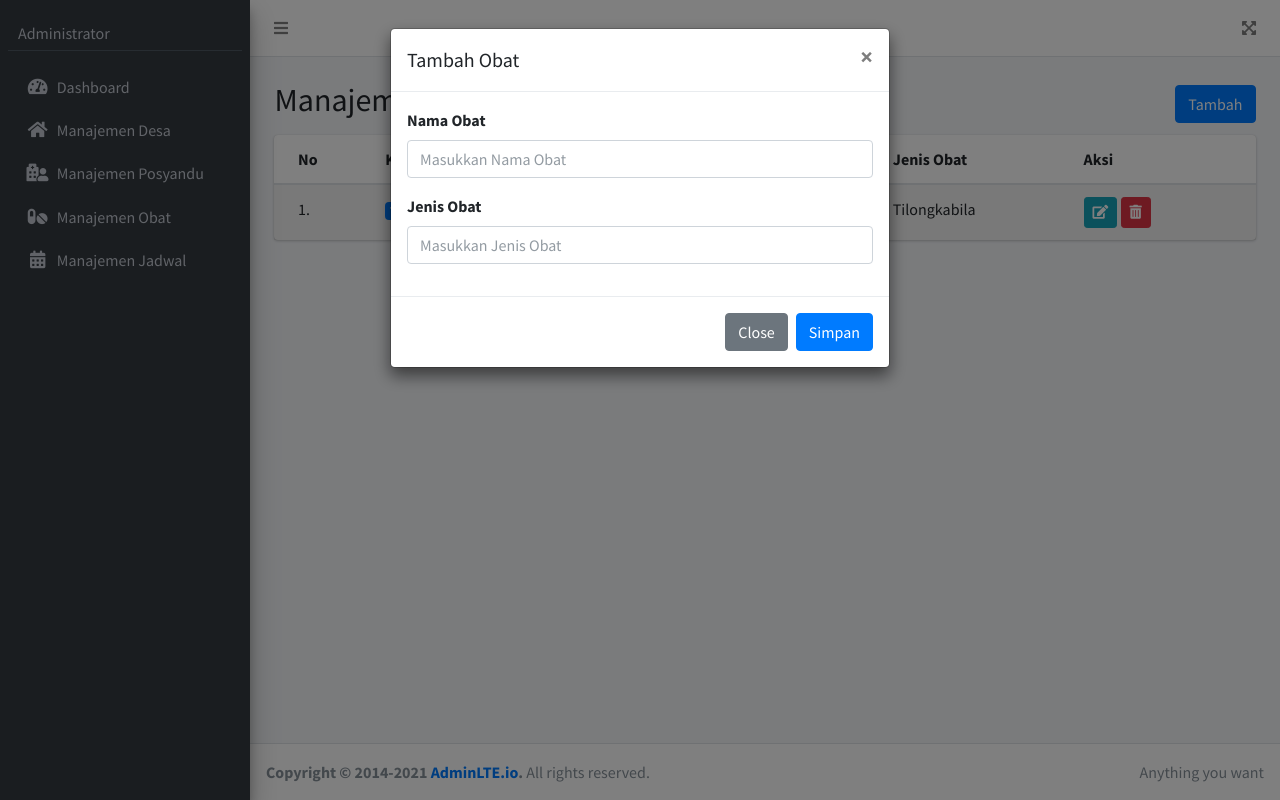
After one commit to iki-rumondor/i-Posyandu, a CodeIgniter 4 app: template app/Views/v_obat.php in a window 1280 px wide, after a click on "Tambah". The commit adds this page. Run offline with PHP 8.4 and a stand-in for CodeIgniter, Linux system fonts and the light colour scheme; the template is opened without the code that fills it: most values are stand-ins (such as "Sample title", 1, 10 or a date in 2020); some libraries are stand-ins or nearby versions.

Commit message:
membuat view desa dan obat

```diff
--- a/app/Config/Routes.php
+++ b/app/Config/Routes.php
@@ -33,6 +33,8 @@ $routes->get('/', 'Home::index');
 $routes->get('/view/login', 'View::login');
 $routes->get('/view/dashboard', 'View::dashboard');
 $routes->get('/view/posyandu', 'View::posyandu');
+$routes->get('/view/desa', 'View::desa');
+$routes->get('/view/obat', 'View::obat');
 
 $routes->post('/login', 'Auth::login');
 /*
--- /dev/null
+++ b/app/Views/modal/m_obat.php
@@ -0,0 +1,79 @@
+<div class="modal fade" id="addObatModal" tabindex="-1" aria-labelledby="addObatModalLabel" aria-hidden="true">
+    <div class="modal-dialog">
+        <div class="modal-content">
+            <div class="modal-header">
+                <h5 class="modal-title" id="addObatModalLabel">Tambah Obat</h5>
+                <button type="button" class="close" data-dismiss="modal" aria-label="Close">
+                    <span aria-hidden="true">&times;</span>
+                </button>
+            </div>
+            <form action="#" method="post">
+                <div class="modal-body">
+                    <div class="form-group">
+                        <label for="nama">Nama Obat</label>
+                        <input type="text" class="form-control" id="nama" placeholder="Masukkan Nama Obat">
+                    </div>
+                    <div class="form-group">
+                        <label for="jenis">Jenis Obat</label>
+                        <input type="text" class="form-control" id="jenis" placeholder="Masukkan Jenis Obat">
+                    </div>
+                </div>
+            </form>
+            <div class="modal-footer">
+                <button type="button" class="btn btn-secondary" data-dismiss="modal">Close</button>
+                <button type="button" class="btn btn-primary">Simpan</button>
+            </div>
+        </div>
+    </div>
+</div>
+
+<div class="modal fade" id="editObatModal" tabindex="-1" aria-labelledby="editObatModalLabel" aria-hidden="true">
+    <div class="modal-dialog">
+        <div class="modal-content">
+            <div class="modal-header">
+                <h5 class="modal-title" id="editObatModalLabel">Edit Posyandu</h5>
+                <button type="button" class="close" data-dismiss="modal" aria-label="Close">
+                    <span aria-hidden="true">&times;</span>
+                </button>
+            </div>
+            <form action="#" method="post">
+                <div class="modal-body">
+
+
+                    <div class="form-group">
+                        <label for="nama">Nama Desa</label>
+                        <input type="text" class="form-control" id="nama" placeholder="Masukkan Nama Desa">
+                    </div>
+
+
+                </div>
+            </form>
+            <div class="modal-footer">
+                <button type="button" class="btn btn-secondary" data-dismiss="modal">Close</button>
+                <button type="button" class="btn btn-primary">Simpan</button>
+            </div>
+        </div>
+    </div>
+</div>
+
+<div class="modal fade" id="deleteObatModal" tabindex="-1" aria-labelledby="deleteObatModalLabel" aria-hidden="true">
+    <div class="modal-dialog">
+        <div class="modal-content">
+            <div class="modal-header">
+                <h5 class="modal-title" id="deleteObatModalLabel">Hapus Desa</h5>
+                <button type="button" class="close" data-dismiss="modal" aria-label="Close">
+                    <span aria-hidden="true">&times;</span>
+                </button>
+            </div>
+            <form action="#" method="post">
+                <div class="modal-body">
+                    <p>Anda akan menghapus data desa <b>tersebut</b></p>
+                </div>
+            </form>
+            <div class="modal-footer">
+                <button type="button" class="btn btn-secondary" data-dismiss="modal">Close</button>
+                <button type="button" class="btn btn-danger">Hapus</button>
+            </div>
+        </div>
+    </div>
+</div>
--- /dev/null
+++ b/app/Views/v_obat.php
@@ -0,0 +1,48 @@
+<?= $this->extend('v_template_admin'); ?>
+
+<?= $this->section('content'); ?>
+<div class="row d-flex align-items-center justify-content-between px-2 mb-2">
+    <div class="h2">Manajemen Obat</div>
+    <button class="btn btn-primary" data-toggle="modal" data-target="#addObatModal">Tambah</button>
+</div>
+<div class="row">
+    <div class="col">
+        <div class="card">
+            <div class="card-body p-0 table-responsive">
+                <table class="table table-striped overflow-auto">
+                    <thead>
+                        <tr>
+                            <th>No</th>
+                            <th>Kode Obat</th>
+                            <th>Nama Obat</th>
+                            <th>Jenis Obat</th>
+                            <th>Aksi</th>
+                        </tr>
+                    </thead>
+                    <tbody>
+                        <tr>
+                            <td>1.</td>
+                            <td><span class="badge bg-primary">TI01</span></td>
+                            <td>Posyandu Tilongkabila 1</td>
+                            <td>Tilongkabila</td>
+                            <td>
+                                <a class="btn btn-sm btn-info" data-toggle="modal" data-target="#editObatModal">
+                                    <i class="fas fa-edit"></i>
+                                </a>
+                                <a class="btn btn-sm btn-danger" data-toggle="modal" data-target="#deleteObatModal">
+                                    <i class="fas fa-trash-alt"></i>
+                                </a>
+                            </td>
+                        </tr>
+
+                    </tbody>
+                </table>
+            </div>
+            <!-- /.card-body -->
+        </div>
+    </div>
+</div>
+
+<?= $this->include('modal\m_obat'); ?>
+
+<?= $this->endSection(); ?>
--- a/app/Views/v_template_admin.php
+++ b/app/Views/v_template_admin.php
@@ -64,6 +64,15 @@
             </li>
 
             <li class="nav-item">
+              <a href="<?= base_url('view/desa') ?>" class="nav-link <?= $title == 'Manajemen Desa' ? 'active' : '' ?>">
+                <i class="nav-icon fas fa-home"></i>
+                <p>
+                  Manajemen Desa
+                </p>
+              </a>
+            </li>
+
+            <li class="nav-item">
               <a href="<?= base_url('view/posyandu') ?>" class="nav-link <?= $title == 'Manajemen Posyandu' ? 'active' : '' ?>">
                 <i class="nav-icon fas fa-hospital-user"></i>
                 <p>
@@ -74,7 +83,7 @@
 
 
             <li class="nav-item">
-              <a href="#" class="nav-link">
+              <a href="<?= base_url('view/obat') ?>" class="nav-link <?= $title == 'Manajemen Obat' ? 'active' : '' ?>">
                 <i class="nav-icon fas fa-pills"></i>
                 <p>
                   Manajemen Obat
```
Also changed, not shown: app/Controllers/View.php (+12 -0 lines), app/Views/modal/m_desa.php (added, +79 -0 lines), app/Views/v_desa.php (added, +44 -0 lines).
